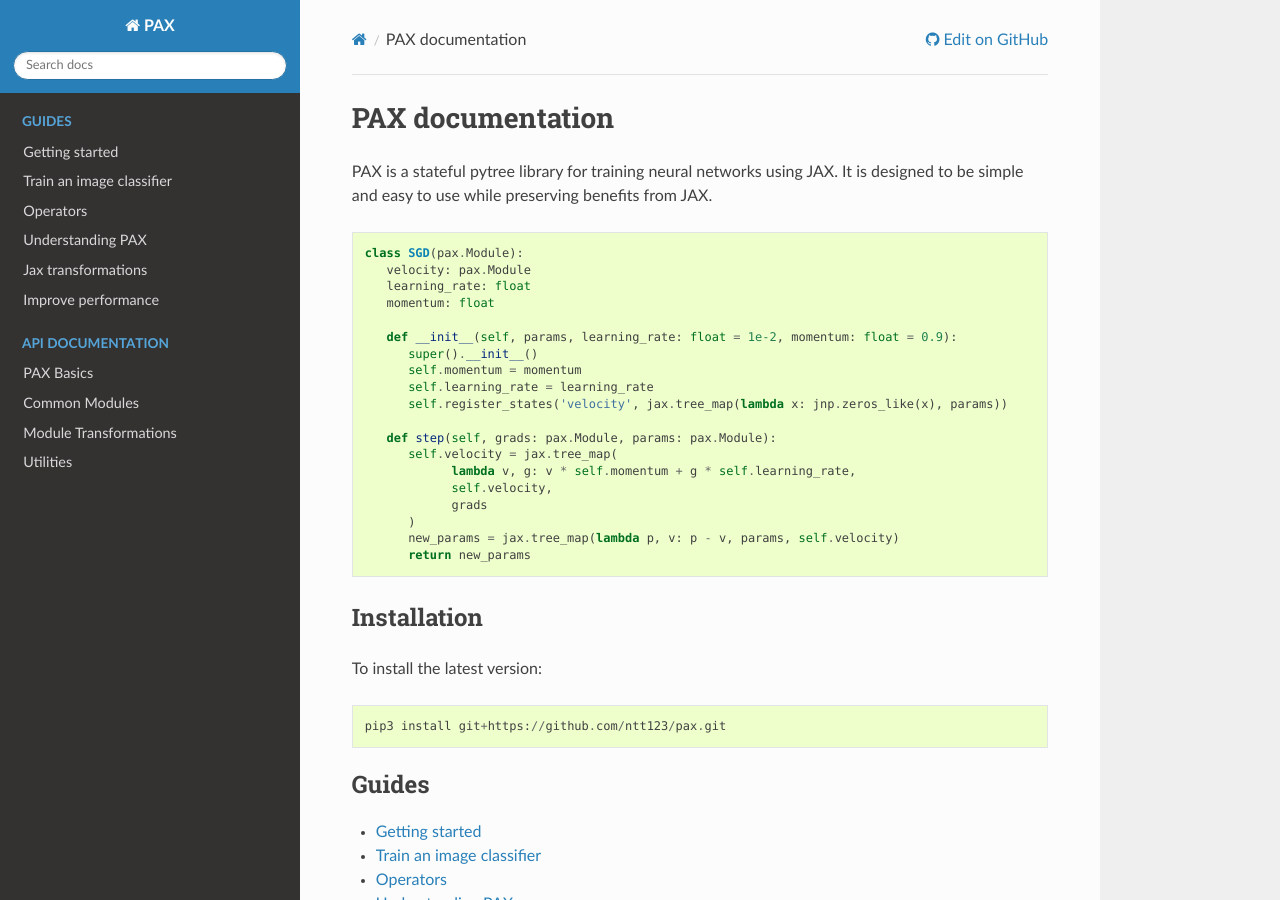
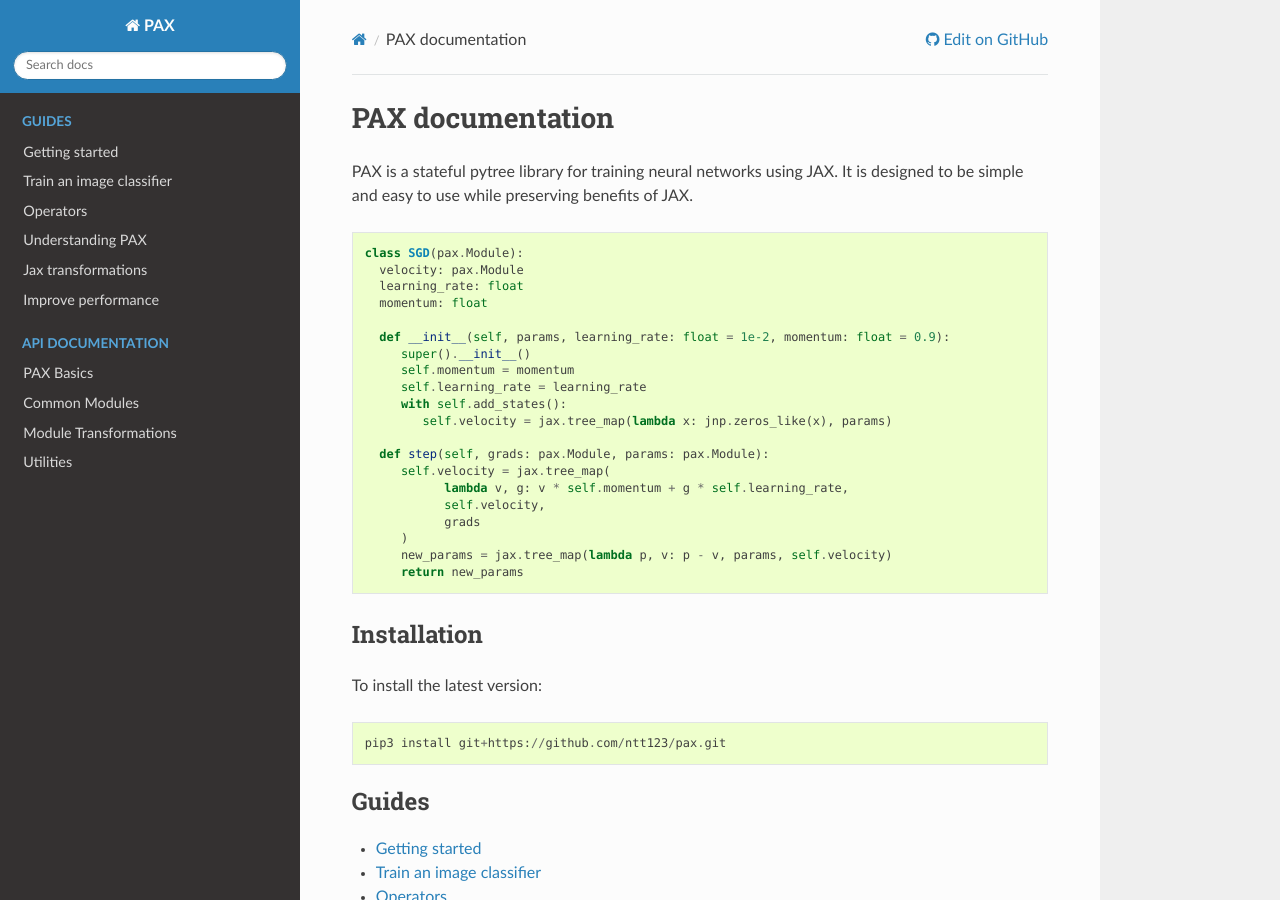
Before and after one commit to NTT123/pax, a Sphinx documentation site: the page built from docs/index.rst, in a window 1280 px wide and 900 px high. Built offline with Sphinx 7.4.7 and the Read the Docs theme 2.0.0, drawn with Linux system fonts in a browser that asks for light colours; formulas are drawn with MathJax 3.

Commit message:
Update docs and examples with `self.add_{parameters,states}`.

```diff
--- a/docs/index.rst
+++ b/docs/index.rst
@@ -10,11 +10,11 @@ PAX documentation
 ===============================
 
 PAX is a stateful pytree library for training neural networks using JAX. It is designed to be simple
-and easy to use while preserving benefits from JAX.
+and easy to use while preserving benefits of JAX.
 
 .. code-block:: python
 
-   class SGD(pax.Module):
+    class SGD(pax.Module):
       velocity: pax.Module
       learning_rate: float
       momentum: float
@@ -23,7 +23,8 @@ and easy to use while preserving benefits from JAX.
          super().__init__()
          self.momentum = momentum
          self.learning_rate = learning_rate
-         self.register_states('velocity', jax.tree_map(lambda x: jnp.zeros_like(x), params))
+         with self.add_states():
+            self.velocity = jax.tree_map(lambda x: jnp.zeros_like(x), params)
 
       def step(self, grads: pax.Module, params: pax.Module):
          self.velocity = jax.tree_map(
```
Also changed, not shown: README.md (+10 -11 lines), docs/notebooks/basics.ipynb, docs/notebooks/jax_transformations.ipynb, 3 other files.
